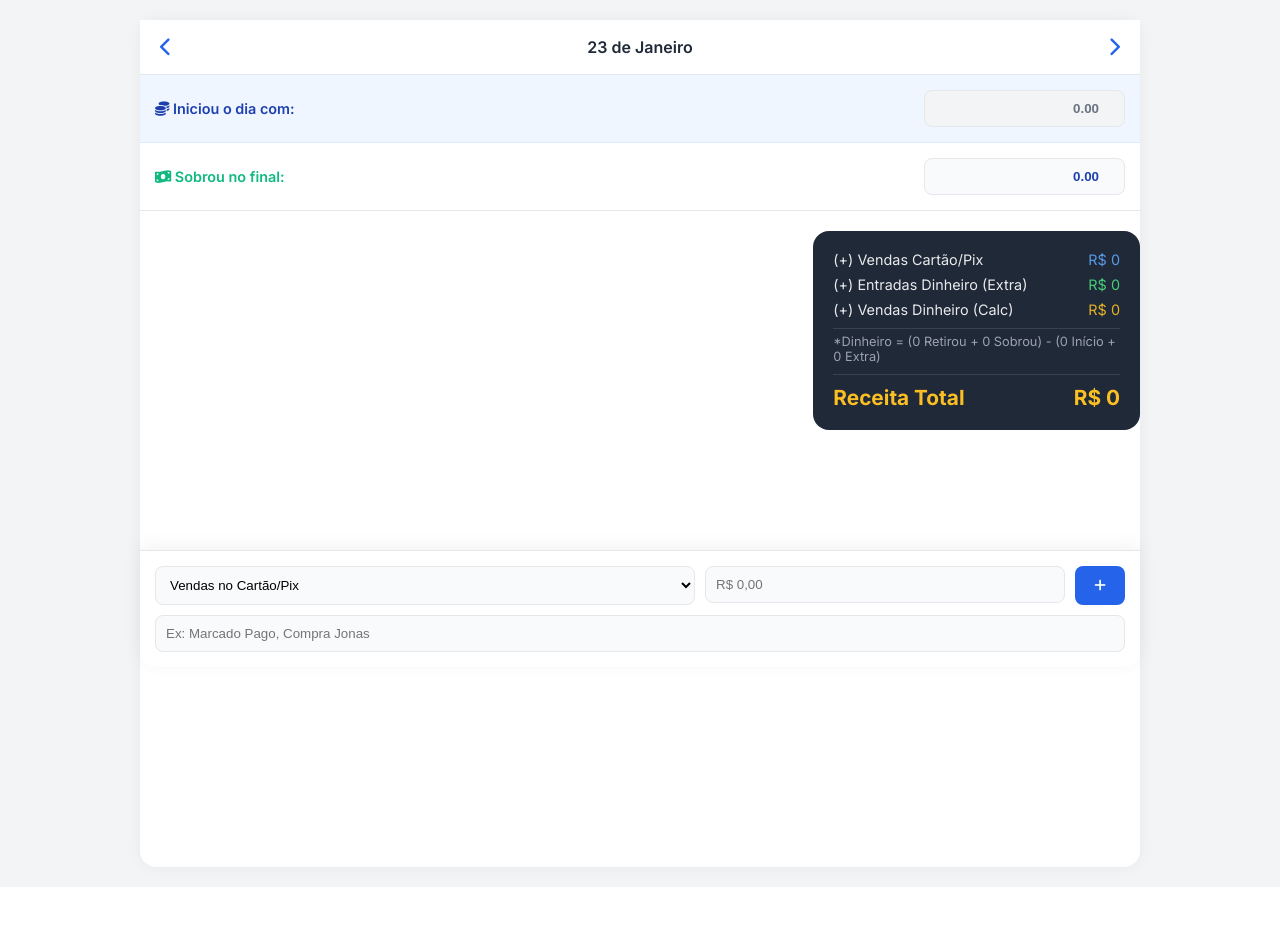
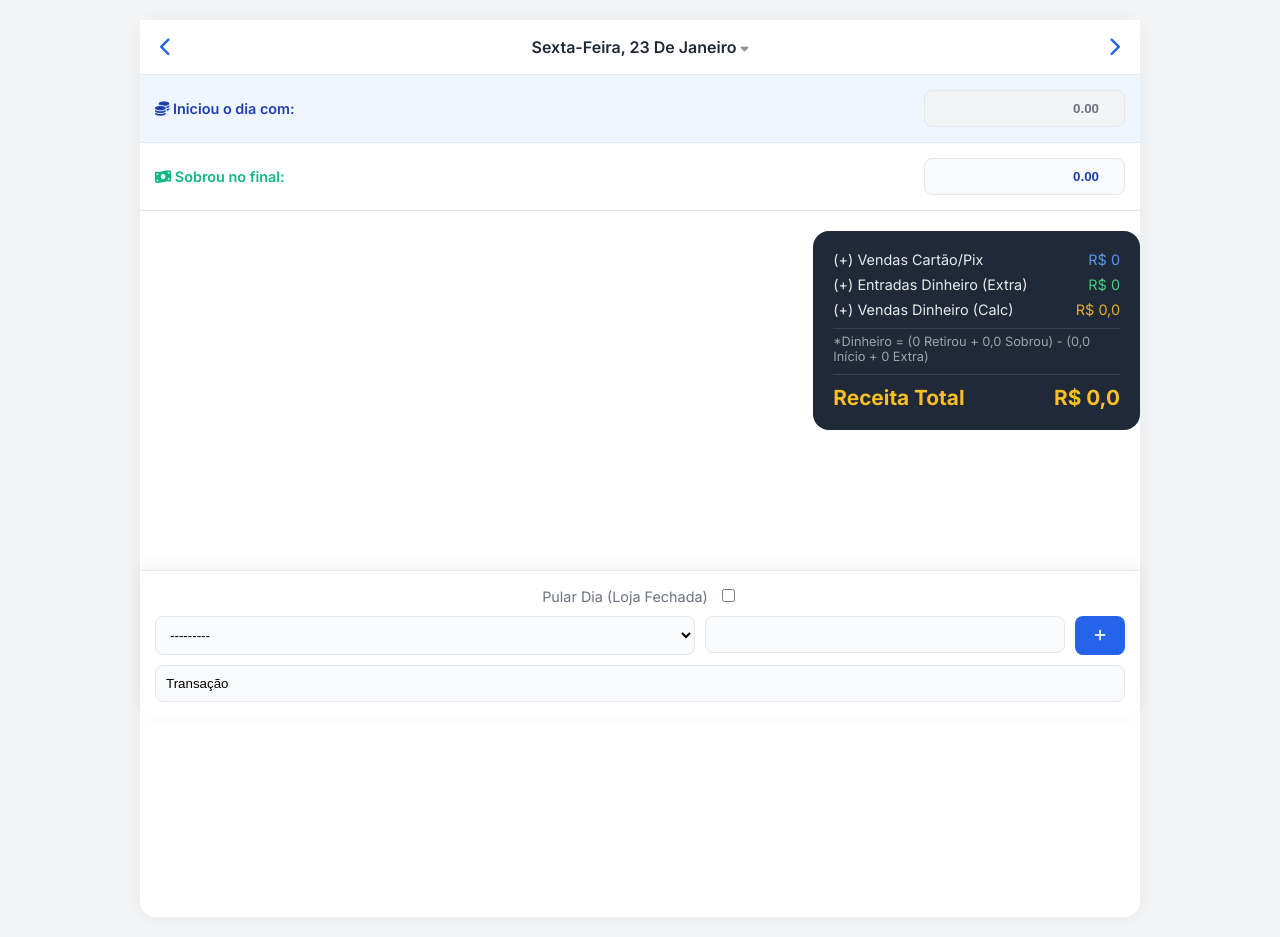
Before and after one commit to davissontiago/FechamentoCaixa, a Django app: page / in a window 1280 px wide. Before the commit the page ends 878 px from the top, so only its background shows below. Run offline with Django 5.2, Linux system fonts and the light colour scheme; the visitor is signed in with stand-in values (Sample User, id 1); data comes from the database, SQL or seed files in the repository; data that the repository does not hold is empty.

Commit message:
Mudanças

```diff
--- a/financeiro/forms.py
+++ b/financeiro/forms.py
@@ -1,29 +1,24 @@
-# financeiro/forms.py
 from django import forms
-from .models import Movimentacao, FechamentoCaixa
+from .models import FechamentoCaixa, Movimentacao
 
-# Formulário para as movimentações (Cartão/Sangria)
-class MovimentacaoRapidaForm(forms.ModelForm):
-    class Meta:
-        model = Movimentacao
-        fields = ['tipo', 'nome', 'valor']
-        widgets = {
-            'tipo': forms.Select(attrs={'class': 'form-select'}),
-            'nome': forms.TextInput(attrs={'class': 'form-control', 'placeholder': 'Ex: Marcado Pago, Compra Jonas'}),
-            'valor': forms.NumberInput(attrs={'class': 'form-control', 'placeholder': 'R$ 0,00'}),
-        }
-
-# NOVO: Formulário para os Saldos do Dia
 class FechamentoSaldoForm(forms.ModelForm):
     class Meta:
         model = FechamentoCaixa
         fields = ['saldo_inicial', 'saldo_final_fisico']
         widgets = {
-            # Adicionei 'readonly': 'readonly' e mudei a cor de fundo para cinza (bg-gray-100)
+            # AQUI ESTÁ A MÁGICA: Adicionamos o atributo readonly
             'saldo_inicial': forms.NumberInput(attrs={
-                'class': 'form-control bg-gray-100',
-                'placeholder': '0.00',
-                'readonly': 'readonly'
+                'readonly': 'readonly',
+                'class': 'bg-gray-100 cursor-not-allowed', # Classes visuais (opcional se usar tailwind)
+                'style': 'background-color: #e5e7eb; color: #6b7280;' # Estilo inline para garantir cinza
             }),
-            'saldo_final_fisico': forms.NumberInput(attrs={'class': 'form-control', 'placeholder': '0.00'}),
+            'saldo_final_fisico': forms.NumberInput(attrs={'step': '0.01'}),
         }
+
+class MovimentacaoRapidaForm(forms.ModelForm):
+    class Meta:
+        model = Movimentacao
+        fields = ['tipo', 'valor', 'nome']
+        widgets = {
+            'nome': forms.TextInput(attrs={'placeholder': 'Descrição (Ex: Almoço, Sangria...)'}),
+        }
--- a/financeiro/views.py
+++ b/financeiro/views.py
@@ -2,25 +2,52 @@
 from django.contrib.auth.decorators import login_required
 from django.http import JsonResponse
 from django.utils import timezone
+from django.utils.formats import date_format
 from datetime import timedelta, datetime
 from .models import FechamentoCaixa, Movimentacao
 from .forms import MovimentacaoRapidaForm, FechamentoSaldoForm
 
-# Função auxiliar para garantir a integridade do saldo
+# === LÓGICA DE PROTEÇÃO DE SALDO E PULAR DIA ===
 def transportar_saldo_anterior(fechamento_atual):
-    # Busca o último fechamento antes da data atual
-    ultimo = FechamentoCaixa.objects.filter(data__lt=fechamento_atual.data).order_by('-data').first()
+    """
+    Regra 1: Saldo Inicial de Hoje = Saldo Final de Ontem.
+    Regra 2: Se Ontem foi pulado (Domingo/Feriado), o dinheiro passa direto (Final=Inicial).
+    """
+    # 1. Pega ou cria o dia de ontem
+    data_ontem = fechamento_atual.data - timedelta(days=1)
+    fechamento_ontem, _ = FechamentoCaixa.objects.get_or_create(data=data_ontem)
 
-    if ultimo:
-        # Se houver dia anterior, o inicial de hoje DEVE ser igual ao final de ontem
-        if fechamento_atual.saldo_inicial != ultimo.saldo_final_fisico:
-            fechamento_atual.saldo_inicial = ultimo.saldo_final_fisico
+    # 2. Se ontem foi Domingo, marca como fechado automaticamente
+    if data_ontem.weekday() == 6:
+        fechamento_ontem.loja_fechada = True
+
+    # 3. REGRA DA PONTE: Se ontem estava fechado, o saldo sai igual entrou
+    if fechamento_ontem.loja_fechada:
+        if fechamento_ontem.saldo_final_fisico != fechamento_ontem.saldo_inicial:
+            fechamento_ontem.saldo_final_fisico = fechamento_ontem.saldo_inicial
+            fechamento_ontem.save()
+            # Recursividade: garante a corrente verificando o dia antes de ontem
+            transportar_saldo_anterior(fechamento_ontem)
+
+    # 4. REGRA UNIVERSAL: Traz o saldo de ontem para hoje
+    if fechamento_atual.saldo_inicial != fechamento_ontem.saldo_final_fisico:
+        fechamento_atual.saldo_inicial = fechamento_ontem.saldo_final_fisico
+        fechamento_atual.save()
+
+    # 5. Verifica se hoje é Domingo
+    if fechamento_atual.data.weekday() == 6:
+        fechamento_atual.loja_fechada = True
+
+    # 6. Se hoje está fechado, já deixa o saldo final igual ao inicial
+    if fechamento_atual.loja_fechada:
+        if fechamento_atual.saldo_final_fisico != fechamento_atual.saldo_inicial:
+            fechamento_atual.saldo_final_fisico = fechamento_atual.saldo_inicial
             fechamento_atual.save()
+
     return fechamento_atual
 
 @login_required
 def diario_caixa(request, data_iso=None):
-    # 1. Definição de Datas
     if data_iso:
         try:
             data_atual = datetime.strptime(data_iso, '%Y-%m-%d').date()
@@ -32,36 +59,46 @@
     dia_anterior = data_atual - timedelta(days=1)
     proximo_dia = data_atual + timedelta(days=1)
 
-    # 2. Busca ou Cria o Caixa do Dia
-    fechamento, created = FechamentoCaixa.objects.get_or_create(data=data_atual)
+    fechamento, _ = FechamentoCaixa.objects.get_or_create(data=data_atual)
 
-    # GARANTIA: Atualiza o saldo inicial baseado no dia anterior
+    # Aplica as regras ao carregar a página
     transportar_saldo_anterior(fechamento)
 
-    # 3. Processamento de Formulários (POST Tradicional)
     form_mov = MovimentacaoRapidaForm()
     form_saldo = FechamentoSaldoForm(instance=fechamento)
 
     if request.method == 'POST':
-        if 'btn_movimentacao' in request.POST:
+        # --- Botão Pular Dia ---
+        if 'toggle_status' in request.POST:
+            status = request.POST.get('toggle_status')
+            fechamento.loja_fechada = (status == 'true')
+            transportar_saldo_anterior(fechamento) # Recalcula com o novo status
+            fechamento.save()
+            return redirect(request.path)
+
+        # --- Adicionar Movimentação ---
+        elif 'btn_movimentacao' in request.POST:
             form_mov = MovimentacaoRapidaForm(request.POST)
             if form_mov.is_valid():
                 nova_mov = form_mov.save(commit=False)
                 nova_mov.fechamento = fechamento
                 nova_mov.save()
-                return redirect(request.path) # Recarrega para mostrar novo item
+                # Se lançou algo, abre a loja automaticamente
+                if fechamento.loja_fechada:
+                    fechamento.loja_fechada = False
+                    fechamento.save()
+                return redirect(request.path)
 
+        # --- Salvar Saldos ---
         elif 'btn_saldos' in request.POST:
             form_saldo = FechamentoSaldoForm(request.POST, instance=fechamento)
             if form_saldo.is_valid():
-                # Apenas salvamos o saldo final, o inicial é protegido
                 obj = form_saldo.save(commit=False)
-                # Forçamos o inicial a manter-se correto (caso tentem burlar o HTML)
+                # Garante que o usuário não burlou o saldo inicial (Regra 1)
                 transportar_saldo_anterior(obj)
                 obj.save()
                 return redirect(request.path)
 
-    # 4. Cálculos para Exibição
     movs = fechamento.movimentacoes.all().order_by('id')
     vendas_cartao = sum(m.valor for m in movs if m.tipo == 'CARTAO')
     entradas_esp = sum(m.valor for m in movs if m.tipo == 'DINHEIRO')
@@ -69,7 +106,6 @@
 
     miudos = (retiradas + fechamento.saldo_final_fisico) - (fechamento.saldo_inicial + entradas_esp)
     if miudos < 0: miudos = 0
-
     total_geral = vendas_cartao + miudos + entradas_esp
 
     return render(request, 'financeiro/caderno.html', {
@@ -78,20 +114,14 @@
         'dia_anterior': dia_anterior,
         'proximo_dia': proximo_dia,
         'data_atual': data_atual,
+        'data_atual_iso': data_atual.strftime('%Y-%m-%d'),
         'form_mov': form_mov,
         'form_saldo': form_saldo,
-        'totais': {
-            'cartao': vendas_cartao,
-            'entradas_esp': entradas_esp,
-            'retiradas': retiradas,
-            'dinheiro_miudo': miudos,
-            'geral': total_geral
-        }
+        'totais': {'cartao': vendas_cartao, 'entradas_esp': entradas_esp, 'retiradas': retiradas, 'dinheiro_miudo': miudos, 'geral': total_geral}
     })
 
 @login_required
 def api_dados_caixa(request, data_iso):
-    # 1. Datas
     try:
         data_atual = datetime.strptime(data_iso, '%Y-%m-%d').date()
     except ValueError:
@@ -100,22 +130,18 @@
     dia_anterior_str = (data_atual - timedelta(days=1)).strftime('%Y-%m-%d')
     proximo_dia_str = (data_atual + timedelta(days=1)).strftime('%Y-%m-%d')
 
-    # 2. Busca e Correção Automática
     fechamento, _ = FechamentoCaixa.objects.get_or_create(data=data_atual)
+    # Garante as regras também na navegação AJAX
     transportar_saldo_anterior(fechamento)
 
-    # 3. Cálculos
     movs = fechamento.movimentacoes.all()
     vendas_cartao = sum(m.valor for m in movs if m.tipo == 'CARTAO')
     entradas_esp = sum(m.valor for m in movs if m.tipo == 'DINHEIRO')
     retiradas = sum(m.valor for m in movs if m.tipo == 'SAIDA')
-
     miudos = (retiradas + fechamento.saldo_final_fisico) - (fechamento.saldo_inicial + entradas_esp)
     if miudos < 0: miudos = 0
-
     total_geral = vendas_cartao + miudos + entradas_esp
 
-    # 4. JSON
     lista_movs = []
     for mov in movs.order_by('id'):
         lista_movs.append({
@@ -127,24 +153,21 @@
             'url_deletar': f"/deletar/{mov.id}/"
         })
 
+    data_texto = date_format(data_atual, format='l, d \d\e F', use_l10n=True)
+
+    data_texto = data_texto.capitalize()
+
     return JsonResponse({
+        'data_formatada': data_texto,
         'data_formatada': data_atual.strftime('%d de %B'),
+        'data_iso': data_iso,
+        'loja_fechada': fechamento.loja_fechada, # Envia estado para o botão
         'nav': {'anterior': dia_anterior_str, 'proximo': proximo_dia_str, 'atual': data_iso},
-        'saldos': {
-            'inicial': float(fechamento.saldo_inicial),
-            'final': float(fechamento.saldo_final_fisico)
-        },
-        'totais': {
-            'cartao': float(vendas_cartao),
-            'entradas_esp': float(entradas_esp),
-            'dinheiro_miudo': float(miudos),
-            'retiradas': float(retiradas),
-            'geral': float(total_geral),
-        },
+        'saldos': {'inicial': float(fechamento.saldo_inicial), 'final': float(fechamento.saldo_final_fisico)},
+        'totais': {'cartao': float(vendas_cartao), 'entradas_esp': float(entradas_esp), 'dinheiro_miudo': float(miudos), 'retiradas': float(retiradas), 'geral': float(total_geral)},
         'movimentacoes': lista_movs
     })
 
-# Funções Auxiliares (Editar e Deletar)
 @login_required
 def deletar_movimentacao(request, id):
     mov = get_object_or_404(Movimentacao, id=id)
--- a/static/js/script.js
+++ b/static/js/script.js
@@ -1,16 +1,48 @@
 document.addEventListener("DOMContentLoaded", function() {
-    console.log("Sistema de Caixa Iniciado.");
+    console.log("Sistema de Caixa V4.0");
 
-    // === Navegação Rápida (AJAX) ===
     const btnAnt = document.getElementById('btn-anterior');
     const btnProx = document.getElementById('btn-proximo');
+    const seletorData = document.getElementById('seletor-data');
 
+    // Toggle Elements
+    const checkPularDia = document.getElementById('checkbox-pular-dia');
+    const formToggle = document.getElementById('form-toggle');
+    const inputToggleStatus = document.getElementById('input-toggle-status');
+    const labelPularDia = document.getElementById('label-pular-dia');
+
+    // === Lógica do Botão Toggle ===
+    function atualizarVisualToggle(ativado) {
+        if (!labelPularDia) return;
+        if (ativado) {
+            labelPularDia.style.color = '#ef4444'; // Vermelho
+            labelPularDia.style.fontWeight = 'bold';
+            labelPularDia.innerText = "Dia Pulado (Fechado)";
+        } else {
+            labelPularDia.style.color = '#6b7280'; // Cinza
+            labelPularDia.style.fontWeight = 'normal';
+            labelPularDia.innerText = "Pular Dia (Loja Fechada)";
+        }
+    }
+
+    if (checkPularDia) {
+        // Estado inicial
+        atualizarVisualToggle(checkPularDia.checked);
+
+        // Ao clicar
+        checkPularDia.addEventListener('change', function() {
+            atualizarVisualToggle(this.checked);
+            inputToggleStatus.value = this.checked ? 'true' : 'false';
+            // Submit com pequeno delay para feedback visual
+            setTimeout(() => { formToggle.submit(); }, 200);
+        });
+    }
+
+    // === Navegação ===
     function handleNavegacao(e) {
-        if (e.metaKey || e.ctrlKey) return; // Permite abrir em nova aba
-
+        if (e.metaKey || e.ctrlKey) return;
         e.preventDefault();
-        const novaData = this.dataset.dest;
-        carregarDia(novaData);
+        carregarDia(this.dataset.dest);
     }
 
     if(btnAnt && btnProx) {
@@ -18,46 +50,53 @@
         btnProx.addEventListener('click', handleNavegacao);
     }
 
+    if (seletorData) {
+        seletorData.addEventListener('change', function(e) {
+            carregarDia(this.value);
+        });
+    }
+
     async function carregarDia(dataIso) {
         try {
             document.querySelector('.content-area').style.opacity = '0.5';
 
             const response = await fetch(`/api/dados/${dataIso}/`);
-            if (!response.ok) throw new Error('Erro na API');
-
+            if (!response.ok) throw new Error('Erro API');
             const dados = await response.json();
 
-            // 1. Atualiza Cabeçalho
-            document.getElementById('display-data').innerText = dados.data_formatada;
+            // 1. Atualiza Toggle
+            if (checkPularDia) {
+                checkPularDia.checked = dados.loja_fechada;
+                atualizarVisualToggle(dados.loja_fechada);
+            }
+
+            // 2. Cabeçalho
+            document.getElementById('display-data').innerHTML = `${dados.data_formatada} <i class="fas fa-caret-down" style="font-size: 0.8em; opacity: 0.5;"></i>`;
+            if(seletorData) seletorData.value = dados.data_iso;
 
             btnAnt.dataset.dest = dados.nav.anterior;
             btnProx.dataset.dest = dados.nav.proximo;
             btnAnt.href = `/${dados.nav.anterior}/`;
             btnProx.href = `/${dados.nav.proximo}/`;
-
             window.history.pushState({path: dataIso}, '', `/${dataIso}/`);
 
-            // 2. Atualiza Saldos
+            // 3. Saldos
             const inputInicial = document.getElementById('saldo-inicial');
             const inputFinal = document.getElementById('saldo-final');
-
             if(inputInicial) inputInicial.value = dados.saldos.inicial.toFixed(2);
             if(inputFinal) inputFinal.value = dados.saldos.final.toFixed(2);
 
-            // 3. Atualiza Resumo
+            // 4. Totais e Lista
             const fmt = (v) => v.toLocaleString('pt-BR', {style: 'currency', currency: 'BRL'});
-
             document.getElementById('val-cartao').innerText = fmt(dados.totais.cartao);
             document.getElementById('val-entrada-esp').innerText = fmt(dados.totais.entradas_esp);
             document.getElementById('val-dinheiro-calc').innerText = fmt(dados.totais.dinheiro_miudo);
             document.getElementById('val-geral').innerText = fmt(dados.totais.geral);
 
-            // Atualiza Fórmula
             const txtFormula = `*Dinheiro = (${dados.totais.retiradas} Retirou + ${dados.saldos.final} Sobrou) - (${dados.saldos.inicial} Início + ${dados.totais.entradas_esp} Extra)`;
             const formulaElem = document.getElementById('txt-formula');
             if(formulaElem) formulaElem.innerText = txtFormula;
 
-            // 4. Reconstrói a Lista
             const listaDiv = document.getElementById('lista-movimentacoes');
             listaDiv.innerHTML = '';
 
@@ -86,82 +125,47 @@
                 const htmlItem = `
                     <div class="line-item ${classeCss}">
                         <div class="icon-box">${icone}</div>
-                        <div class="info-box">
-                            <div class="item-name">${mov.nome}</div>
-                            <div class="item-sub">${subtexto}</div>
-                        </div>
-                        <div class="valor">
-                            ${sinal} R$ ${mov.valor.toFixed(2)}
-                        </div>
+                        <div class="info-box"><div class="item-name">${mov.nome}</div><div class="item-sub">${subtexto}</div></div>
+                        <div class="valor">${sinal} R$ ${mov.valor.toFixed(2)}</div>
                         <a href="${mov.url_editar}" class="btn-action"><i class="fas fa-pen"></i></a>
                         <a href="${mov.url_deletar}" class="btn-action btn-delete"><i class="fas fa-trash"></i></a>
-                    </div>
-                `;
+                    </div>`;
                 listaDiv.insertAdjacentHTML('beforeend', htmlItem);
             });
-
             ativarListenersDelete();
 
         } catch (error) {
-            console.error("Erro ao carregar dados:", error);
+            console.error(error);
         } finally {
             document.querySelector('.content-area').style.opacity = '1';
         }
     }
 
-    // === Salvar Saldo Automaticamente ===
+    // Auto-save saldo
     const inputSaldoFinal = document.getElementById('saldo-final');
     const formSaldos = document.getElementById('form-saldos');
-
     if (inputSaldoFinal && formSaldos) {
-        // Salva ao perder o foco (clicar fora)
         inputSaldoFinal.addEventListener('blur', function () {
-            setTimeout(() => {
-                console.log("Salvando saldo final...");
-                formSaldos.submit();
-            }, 200);
+            setTimeout(() => formSaldos.submit(), 200);
         });
-
-        // NOVO: Corrige o botão "Ir" do teclado do celular
         inputSaldoFinal.addEventListener('keypress', function(e) {
-            if (e.key === 'Enter' || e.keyCode === 13) {
-                e.preventDefault(); // Evita o submit padrão bagunçado
-                this.blur(); // Força o evento 'blur' acima, que esconde o teclado e salva
-            }
+            if (e.key === 'Enter' || e.keyCode === 13) { e.preventDefault(); this.blur(); }
         });
     }
 
-    // === NOVO: Prevenir Duplicação ao Adicionar ===
-    const formAdicionar = document.querySelector('.add-area form');
+    // Botão Adicionar Spinner
+    const formAdicionar = document.querySelector('.add-area form:last-of-type');
     if (formAdicionar) {
         formAdicionar.addEventListener('submit', function(e) {
             const btn = this.querySelector('button');
-
-            // Se já estiver desativado, cancela qualquer novo clique
-            if (btn.disabled) {
-                e.preventDefault();
-                return;
-            }
-
-            // Desativa o botão e muda o visual
-            btn.disabled = true;
-            btn.style.opacity = '0.7';
-            // Muda o ícone para um spinner rodando
-            btn.innerHTML = '<i class="fas fa-spinner fa-spin"></i>';
+            if (btn.disabled) { e.preventDefault(); return; }
+            btn.disabled = true; btn.style.opacity = '0.7'; btn.innerHTML = '<i class="fas fa-spinner fa-spin"></i>';
         });
     }
 
-    // === Confirmação de Exclusão ===
     function ativarListenersDelete() {
         const deleteLinks = document.querySelectorAll('.btn-delete');
-        deleteLinks.forEach(link => {
-            link.onclick = function(e) {
-                if (!confirm('Tem certeza que deseja apagar?')) {
-                    e.preventDefault();
-                }
-            };
-        });
+        deleteLinks.forEach(link => link.onclick = (e) => confirm('Tem certeza?') ? true : e.preventDefault());
     }
-
     ativarListenersDelete();
 });
--- a/templates/financeiro/caderno.html
+++ b/templates/financeiro/caderno.html
@@ -8,10 +8,8 @@
     <title>Fluxo Diário</title>
     <link rel="shortcut icon" href="{% static 'images/icon.png' %}" type="image/png">
     {% progressive_web_app_meta %}
-
     <link href="https://fonts.googleapis.com/css2?family=Inter:wght@300;400;600;700&display=swap" rel="stylesheet" />
     <link href="https://cdnjs.cloudflare.com/ajax/libs/font-awesome/6.0.0/css/all.min.css" rel="stylesheet" />
-
     <link rel="stylesheet" href="{% static 'css/style.css' %}">
 </head>
 <body>
@@ -22,7 +20,13 @@
                 <i class="fas fa-chevron-left"></i>
             </a>
 
-            <div class="date-display" id="display-data">{{ data_atual|date:'d \d\e F' }}</div>
+            <div style="position: relative; display: inline-block; cursor: pointer;">
+                <div class="date-display" id="display-data" style="text-transform: capitalize;">
+                    {{ data_atual|date:'l, d \d\e F' }} <i class="fas fa-caret-down" style="font-size: 0.8em; opacity: 0.5;"></i>
+                </div>
+                <input type="date" id="seletor-data" value="{{ data_atual_iso }}"
+                       style="position: absolute; top: 0; left: 0; width: 100%; height: 100%; opacity: 0; cursor: pointer;">
+            </div>
 
             <a href="{% url 'caixa_dia' proximo_dia|date:'Y-m-d' %}" id="btn-proximo" class="nav-btn" data-dest="{{ proximo_dia|date:'Y-m-d' }}">
                 <i class="fas fa-chevron-right"></i>
@@ -57,20 +61,14 @@
         </form>
 
         <div class="content-area">
-
             <div class="movimentacoes-list" id="lista-movimentacoes">
                 {% for mov in movimentacoes %}
-                    <div class="line-item
-                        {% if mov.tipo == 'CARTAO' %}tipo-cartao
-                        {% elif mov.tipo == 'DINHEIRO' %}tipo-dinheiro
-                        {% else %}tipo-saida{% endif %}">
-
+                    <div class="line-item {% if mov.tipo == 'CARTAO' %}tipo-cartao{% elif mov.tipo == 'DINHEIRO' %}tipo-dinheiro{% else %}tipo-saida{% endif %}">
                         <div class="icon-box">
                             {% if mov.tipo == 'CARTAO' %} <i class="fas fa-credit-card"></i>
                             {% elif mov.tipo == 'DINHEIRO' %} <i class="fas fa-money-bill-wave"></i>
                             {% else %} <i class="fas fa-arrow-down"></i> {% endif %}
                         </div>
-
                         <div class="info-box">
                             <div class="item-name">{{ mov.nome }}</div>
                             <div class="item-sub">
@@ -79,12 +77,9 @@
                                 {% else %} Saída/Sangria {% endif %}
                             </div>
                         </div>
-
                         <div class="valor">
-                            {% if mov.tipo == 'SAIDA' %}-{% else %}+{% endif %}
-                            R$ {{ mov.valor }}
+                            {% if mov.tipo == 'SAIDA' %}-{% else %}+{% endif %} R$ {{ mov.valor }}
                         </div>
-
                         <a href="{% url 'editar_movimentacao' mov.id %}" class="btn-action"><i class="fas fa-pen"></i></a>
                         <a href="{% url 'deletar_movimentacao' mov.id %}" class="btn-action btn-delete"><i class="fas fa-trash"></i></a>
                     </div>
@@ -115,14 +110,25 @@
                 </div>
             </div>
 
-            <div style="height: 100px;" class="spacer-mobile"></div>
+            <div style="height: 120px;" class="spacer-mobile"></div>
         </div>
 
         <div class="add-area">
+            <div class="toggle-wrapper" style="display: flex; align-items: center; justify-content: center; gap: 10px; margin-bottom: 10px;">
+                <span class="toggle-label" id="label-pular-dia" style="font-size: 0.9rem; color: #6b7280;">Pular Dia (Loja Fechada)</span>
+                <label class="switch">
+                    <form method="post" id="form-toggle" style="display: none;">
+                        {% csrf_token %}
+                        <input type="hidden" name="toggle_status" id="input-toggle-status" value="false">
+                    </form>
+                    <input type="checkbox" id="checkbox-pular-dia" {% if fechamento.loja_fechada %}checked{% endif %}>
+                    <span class="slider"></span>
+                </label>
+            </div>
+
             <form method="post">
                 {% csrf_token %}
                 <input type="hidden" name="btn_movimentacao" value="1" />
-
                 <div class="form-row">
                     <div style="flex: 1.5;">{{ form_mov.tipo }}</div>
                     <div style="flex: 1;">{{ form_mov.valor }}</div>
```
Also changed, not shown: financeiro/models.py (+11 -11 lines), financeiro/migrations/0002_remove_fechamentocaixa_criado_em_and_more.py (added), 1 other file.
